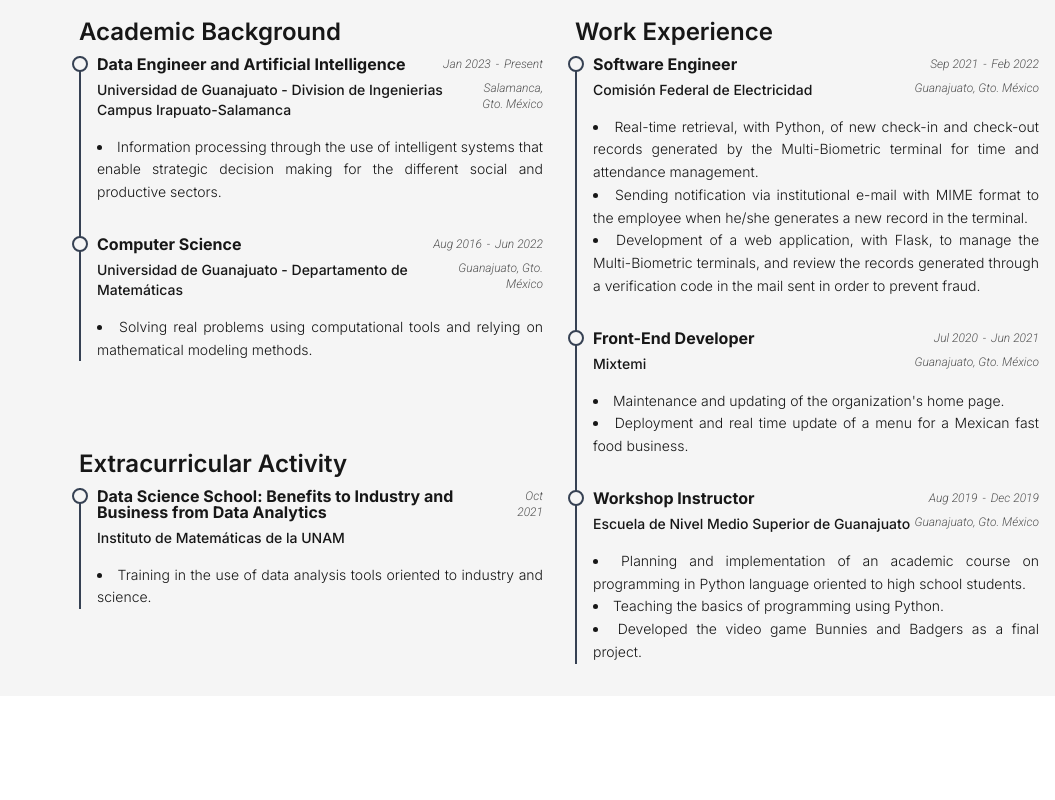
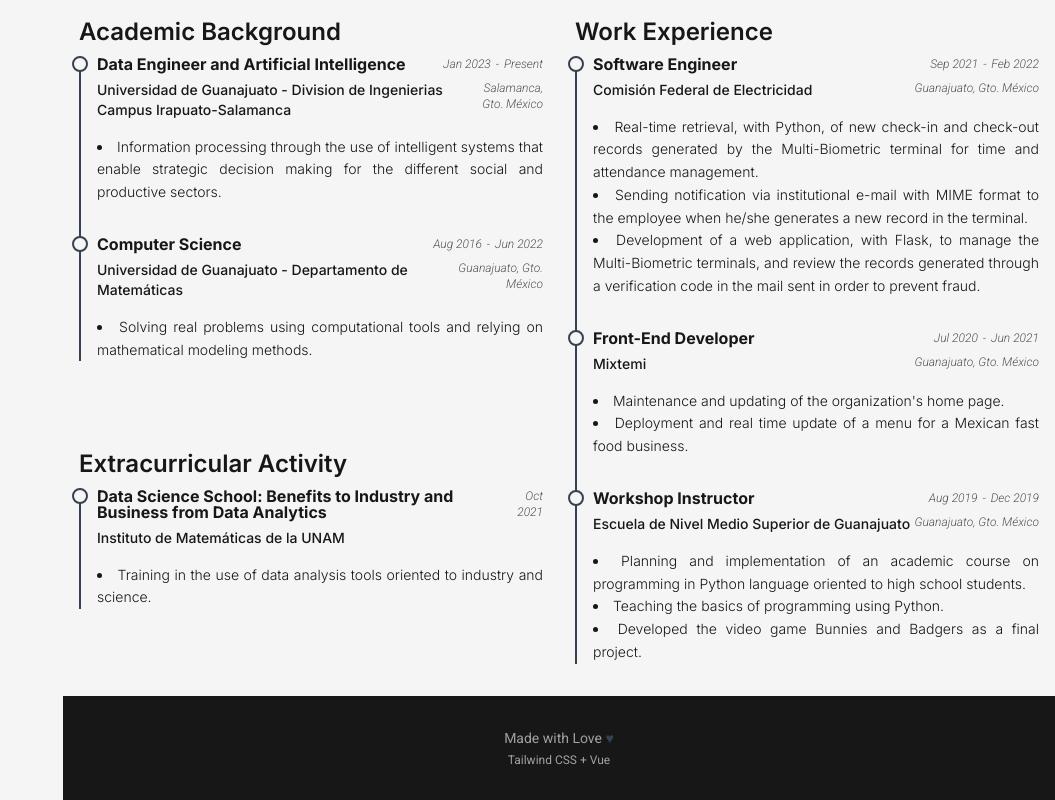
Before and after one commit to JacobHdez/jacobhdez.github.io, a Vue app: page / in a window 1280 px wide. Shown: the part 2117-2917 px from the top of the page, without its empty margins (225-1280 px from the left). Before the commit the page ends 2813 px from the top, so only its background shows below. Built offline with nearby package versions, Linux system fonts and the light colour scheme.

Commit message:
feat: add footer

```diff
--- a/src/components/layout/Footer.vue
+++ b/src/components/layout/Footer.vue
@@ -1 +1,33 @@
-<template></template>
+<template>
+  <footer class="bg-neutral-900 transition-colors duration-1000 dark:bg-neutral-950">
+    <div class="mx-auto max-w-7xl px-4 py-8">
+      <div class="flex flex-col items-center gap-1 text-center font-mono text-neutral-400">
+        <p
+          class="group cursor-pointer text-sm transition-colors duration-300 hover:text-neutral-100"
+        >
+          Made with Love
+          <span class="text-gray-700 transition-colors duration-300 group-hover:text-rose-900">
+            &hearts;
+          </span>
+        </p>
+        <div class="text-xs">
+          <a
+            href="https://tailwindcss.com/"
+            target="_blank"
+            class="transition-colors duration-300 hover:text-neutral-100"
+          >
+            Tailwind CSS
+          </a>
+          +
+          <a
+            href="https://vuejs.org/"
+            target="_blank"
+            class="transition-colors duration-300 hover:text-neutral-100"
+          >
+            Vue
+          </a>
+        </div>
+      </div>
+    </div>
+  </footer>
+</template>
```
